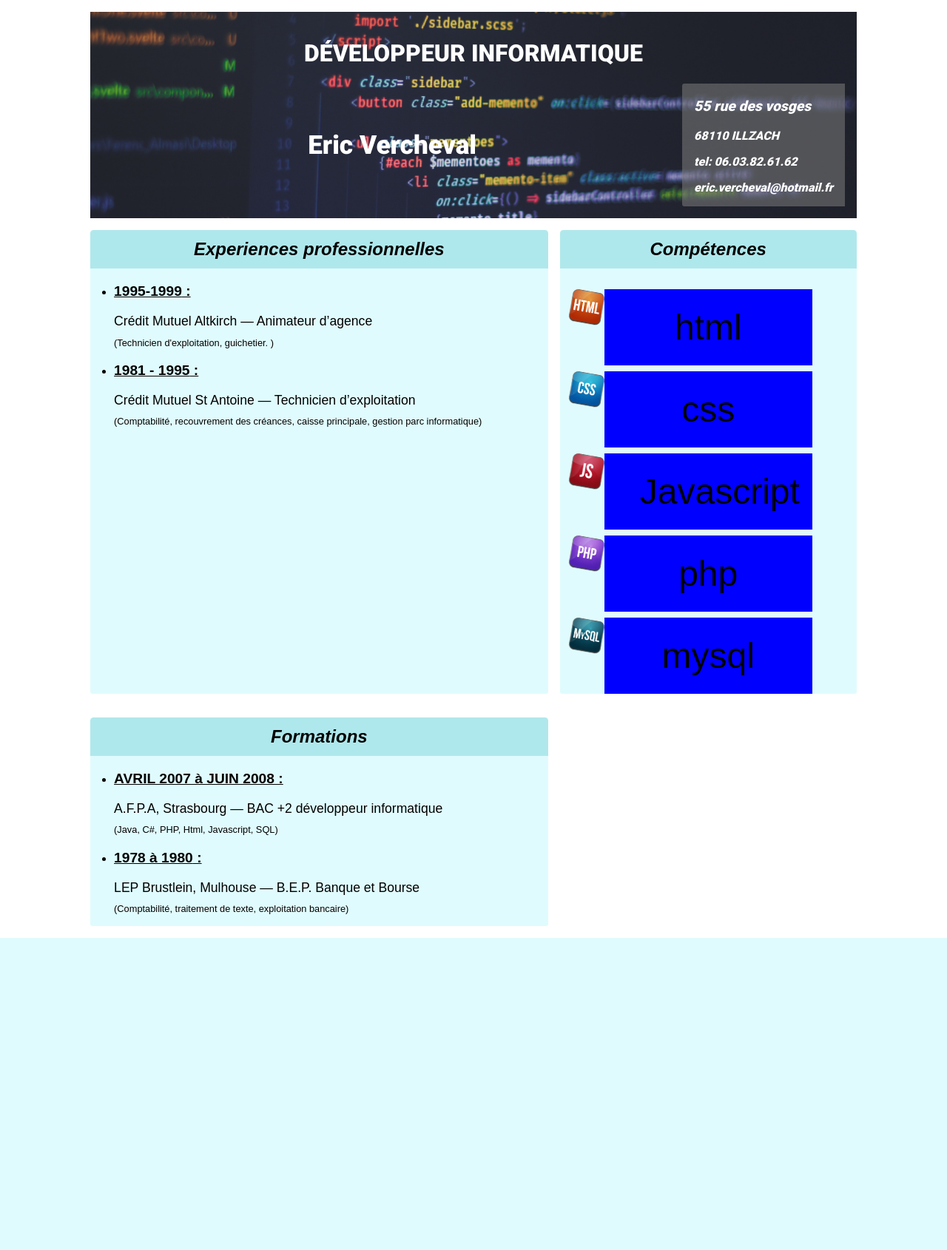
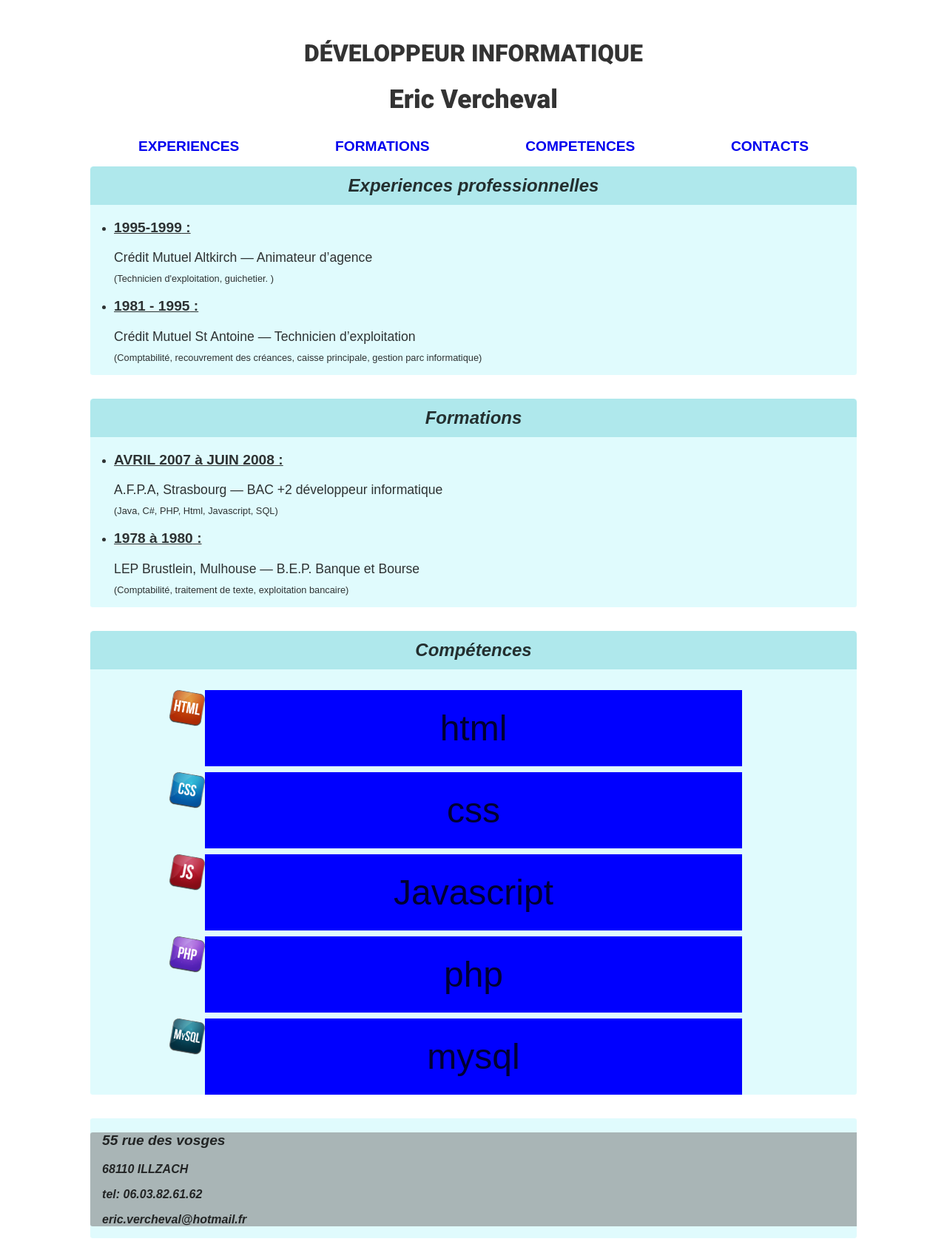
Before and after one commit to OLFP-RAN-2021/Eric, a PHP site: page / in a window 1280 px wide. Shown: the whole page at 74% size. Before the commit the page ends 1268 px from the top, so only its background shows below. Run offline with PHP 8.4, Linux system fonts and the light colour scheme.

Commit message:
changement de pagination

```diff
--- a/index.html
+++ b/index.html
@@ -13,30 +13,16 @@
 <body>
     <header>
         <h1>Développeur informatique</h1>
-        <section class="references">
         <h2 class="identite">Eric Vercheval</h2>
-            <address>
-                <p class="rue">55 rue des vosges</p>
-
-                <p class="ville">68110 ILLZACH</p>
-                <p class="tel">06.03.82.61.62</p>
-                <p class="email">eric.vercheval@hotmail.fr</p>
-
-            </address>
-        </section>
-
     </header>
-
+    <nav>
+        <a href="#experiences">experiences</a>
+        <a href="#formations">formations</a>
+        <a href="#competences">competences</a>
+        <a href="#contacts">contacts</a>
+    </nav>
     <main>
 
-        <section class="competences">
-            <h2>Compétences</h2>
-            <div><img src="img/html-icon.png" alt="html-icon">html</div>
-            <div><img src="img/css-icon.png" alt="css-icon">css</div>
-            <div><img src="img/javascript-icon.png" alt="javascript-icon">Javascript</div>
-            <div><img src="img/php-icon.png" alt="php-icon">php</div>
-            <div><img src="img/mysql-icon.png" alt="mysql-icon">mysql</div>
-        </section>
         <section class="experiences">
             <h2>Experiences professionnelles</h2>
             <ul>
@@ -71,6 +57,25 @@
                 </ul>
 
             </section>
+            <section class="competences">
+                <h2>Compétences</h2>
+                <div><img src="img/html-icon.png" alt="html-icon">html</div>
+                <div><img src="img/css-icon.png" alt="css-icon">css</div>
+                <div><img src="img/javascript-icon.png" alt="javascript-icon">Javascript</div>
+                <div><img src="img/php-icon.png" alt="php-icon">php</div>
+                <div><img src="img/mysql-icon.png" alt="mysql-icon">mysql</div>
+            </section>
+            <section class="contact">
+
+                <address>
+                    <p class="rue">55 rue des vosges</p>
+
+                    <p class="ville">68110 ILLZACH</p>
+                    <p class="tel">06.03.82.61.62</p>
+                    <p class="email">eric.vercheval@hotmail.fr</p>
+
+                </address>
+            </section>
         </main>
         <footer>
 
--- a/style.css
+++ b/style.css
@@ -2,6 +2,7 @@
 
 :root {
     /* --bg-transparent: rgba(153, 241, 249, 0.3); */
+    --color-primary: rgba(0,0,0,.8);
     --bg-address: rgba(125, 125, 125, 0.55);
     --bg-section: rgba(153, 241, 249, 0.3);
     --bg-titre: rgba(61, 185, 195, 0.3);
@@ -24,6 +25,7 @@ body {
     flex-direction: column;
     max-width     : 120ch;
     margin        : 0 auto;
+    color: var(--color-primary);
 }
 
 
@@ -32,9 +34,9 @@ header {
     display       : flex;
     flex-direction: column;
     /* height: 40vh; */
-    background: url('./img/bg-header.jpg') center;
+    /* background: url('./img/bg-header.jpg') center; */
     background-size: 100%;
-    color: var(--color-header);
+    /* color: var(--color-header); */
     padding: 1em;
 }
 
@@ -42,6 +44,22 @@ h1 {
     text-transform: uppercase;
     align-self    : center;
 }
+
+/* NAVIGATION */
+
+nav{
+    margin-top: 1em;
+    display: flex;
+    justify-content: space-around;
+}
+
+nav a {
+    font-size: 1.2em;
+    font-weight: 600;
+    text-decoration: none;
+    text-transform: uppercase;
+}
+
 
 .references {
     align-items    : center;
@@ -74,13 +92,12 @@ address {
     content: "tel: ";
 }
 
-/* main */
+
+/* MAIN */
 main {
-    display: grid;
-    grid-template-areas:
-    "exp comp"
-    "form .";
-    grid-gap: 1em;
+    display: flex;
+    flex-direction: column;
+    gap: 1em;
 }
 
 .experiences {
```
Lines whose indentation alone changed are shown as unchanged.
